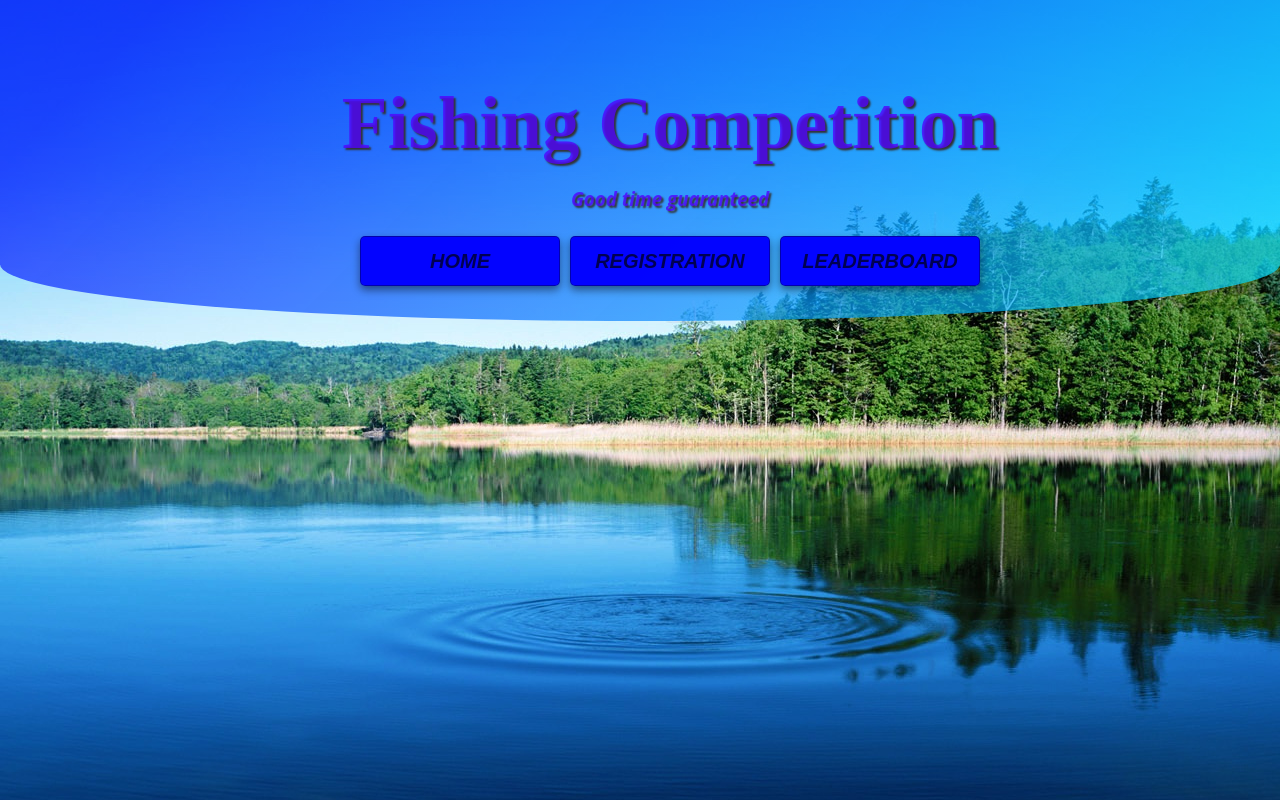
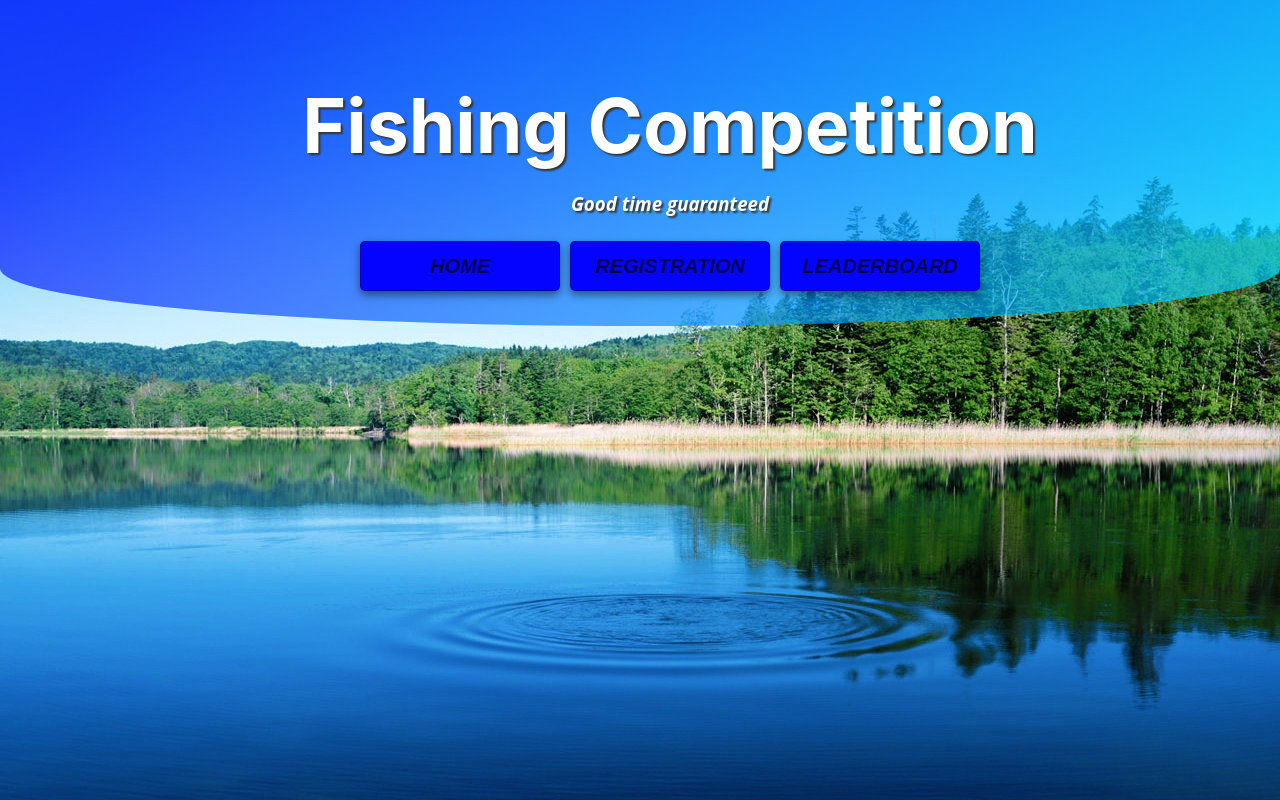
Before and after one commit to Rimvydas1987/Fishing-competition, a React (Create React App) app: page / in a window 1280 px wide. Built offline with nearby package versions, Linux system fonts and the light colour scheme.

Commit message:
FishermanReg.jsx

```diff
--- a/src/Components/Main.jsx
+++ b/src/Components/Main.jsx
@@ -142,7 +142,7 @@ function Main() {
                     <Edit className = "" id={open} close={closeEdit} erase={deleteFisherman} save={change}></Edit>
                     </Route>
                     <Route path={'/leaderboard'}>
-
+                        LEADERBOARD on progress....
                     </Route>
                     </Switch>
                 </div>
--- a/src/index.scss
+++ b/src/index.scss
@@ -28,14 +28,13 @@ header .overlay{
 	width: 100%;
 	height: 100%;
 	padding: 30px;
-    color: #5005ffcb;
+  color: #ffffff;
 	text-shadow: 2px 2px 2px #333;
-    background-image: linear-gradient( 135deg, #0509ffab 10%, #08edfdb0 100%);
+  background-image: linear-gradient( 135deg, #0509ffab 10%, #08edfdb0 100%);
 
 }
 
 h1 {
-	font-family: 'Dancing Script', cursive;
     font-size: 75px;
     margin-bottom: 20px;
 }
```
Also changed, not shown: src/Components/FishermanReg.jsx (added, +15 -0 lines).
